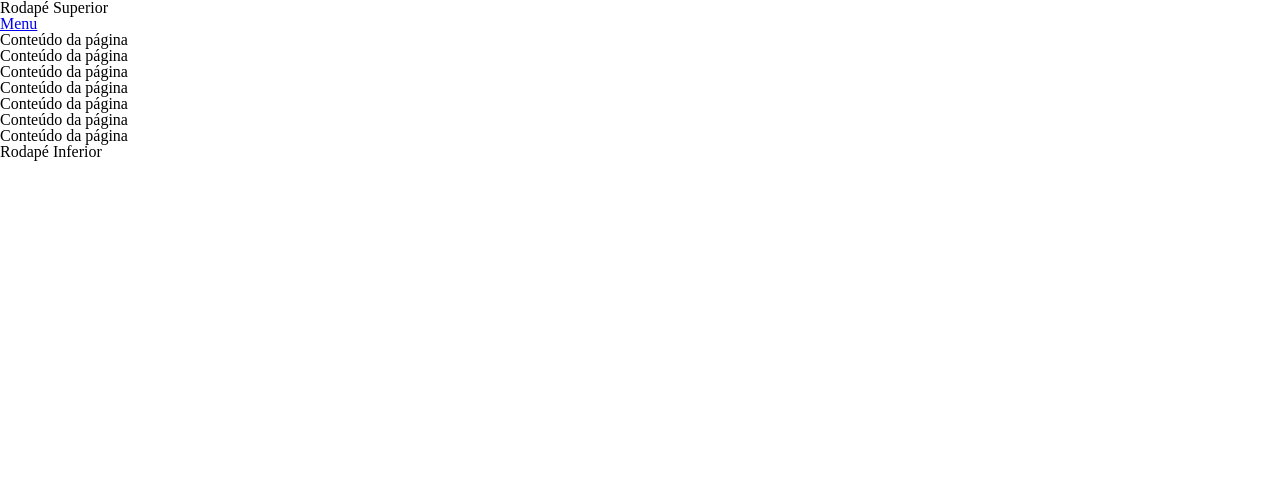
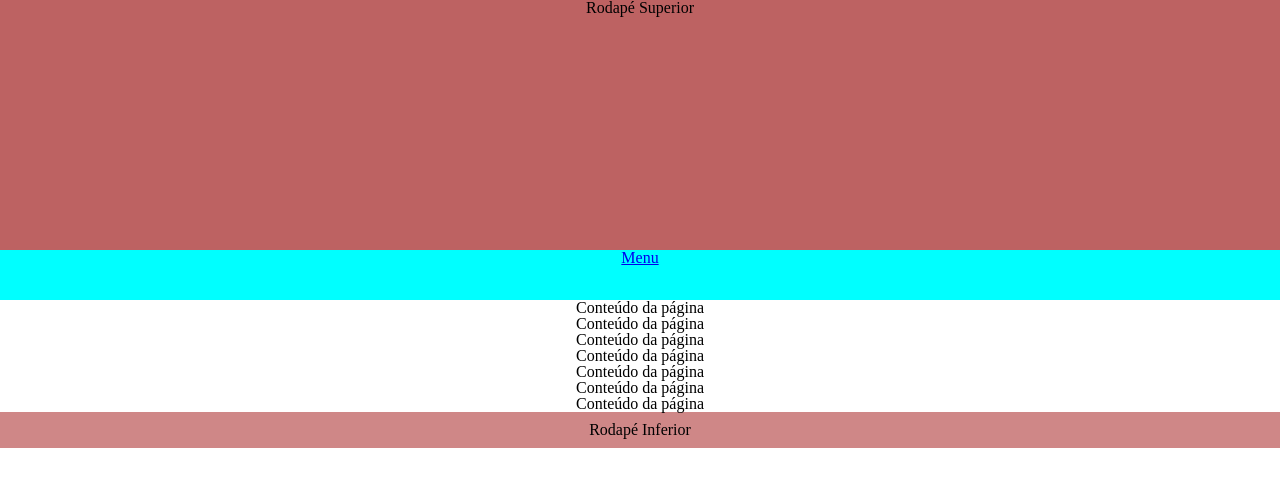
Before and after one commit to LucasPigosso/SITE-ARGARIO, a plain HTML site: page index.html in a window 1280 px wide. Drawn offline with Linux system fonts and the light colour scheme.

Commit message:
style index page

```diff
--- a/css/index.css
+++ b/css/index.css
@@ -1,6 +1,20 @@
-#rodape {
+#rodape-superior{
     width: 100%;
     height: 250px;
     text-align: center;
     background-color: rgba(165, 42, 42, 0.733);
 }
+#menu {
+    height: 50px;
+    text-align: center;
+    background-color: aqua;
+}
+section{
+    text-align: center;
+}
+#rodape-inferior{
+    clear: both; /*não permite elementos flutuantes ao lado*/
+    text-align: center; /*alinhamento do texto*/
+    padding: 10px; /*espaço entre a borda e o conteúdo do elemento*/
+    background-color: #cf8787; /*cor de fundo*/
+}
```
